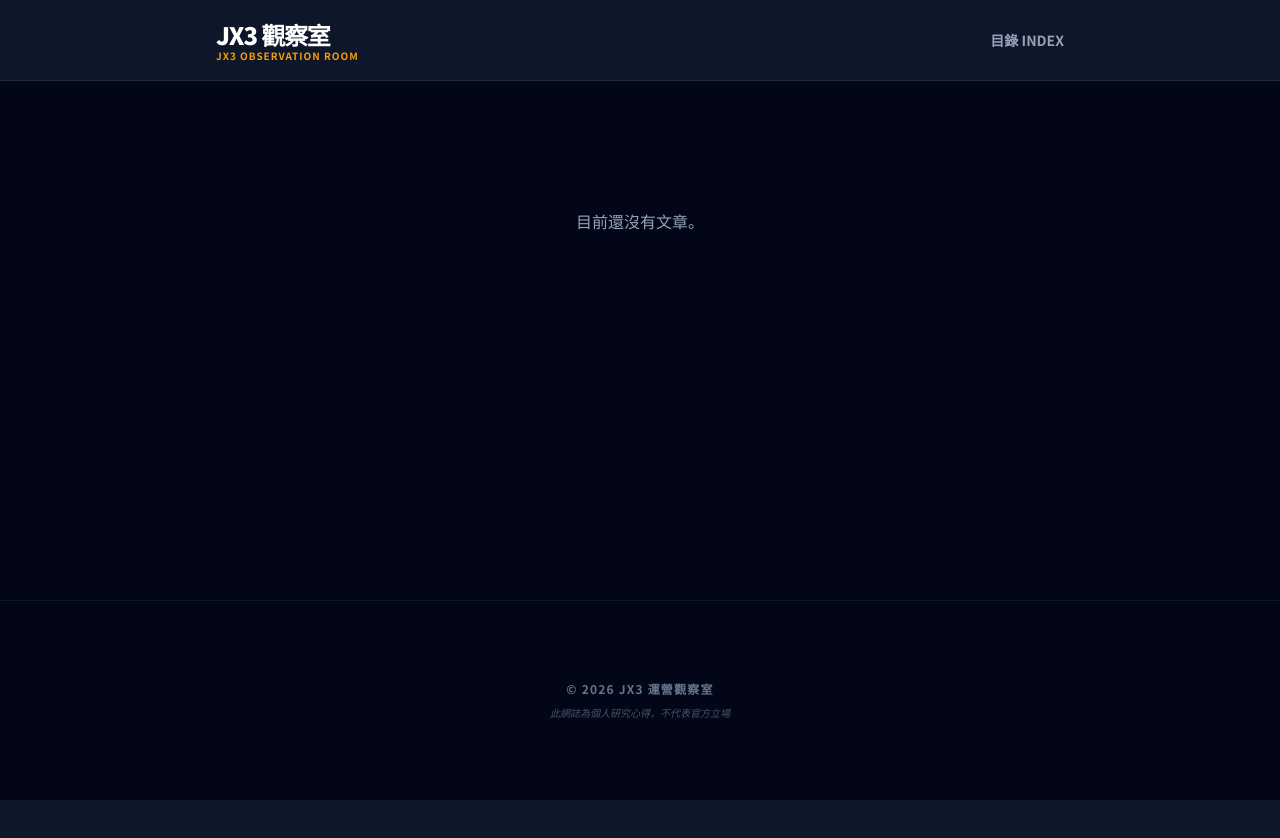
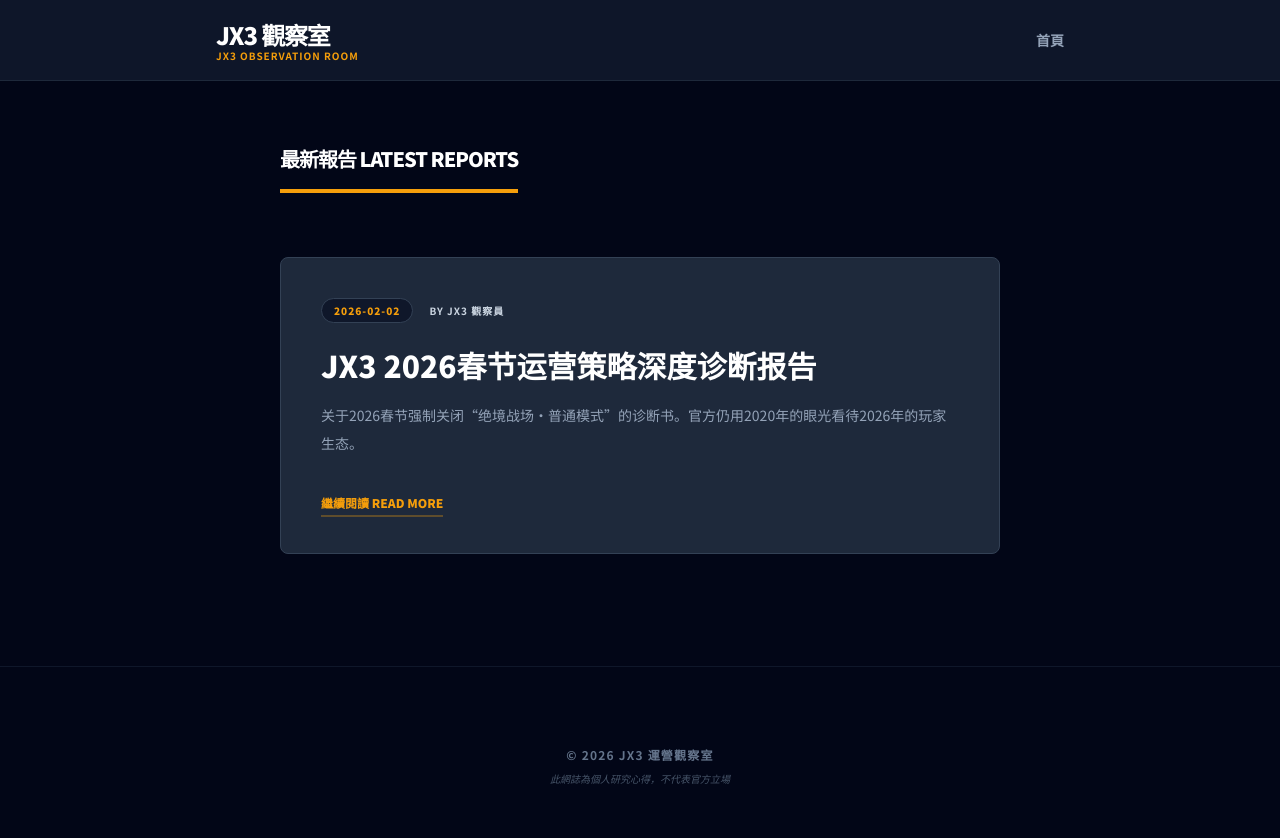
Before and after one commit to hub-google/JX3, a plain HTML site: page index.html in a window 1280 px wide. Before the commit the page ends 800 px from the top, so only its background shows below. Drawn offline with nearby package versions, Linux system fonts and the light colour scheme.

Commit message:
Fix homepage article visibility and rename navigation to 首頁

```diff
--- a/data.js
+++ b/data.js
@@ -9,6 +9,7 @@ const JX3_DATA = {
             summary: "关于2026春节强制关闭“绝境战场·普通模式”的诊断书。官方仍用2020年的眼光看待2026年的玩家生态。",
             author: "JX3 觀察員",
             created_at: "2026-02-02 12:00:00",
+            is_hidden: 0,
             content: `
     <!-- Hero Section -->
     <section class="max-w-6xl mx-auto px-4 py-12 text-center text-left">
--- a/index.html
+++ b/index.html
@@ -67,7 +67,7 @@
             </div>
 
             <nav class="flex items-center gap-6 text-sm font-bold text-slate-400">
-                <a href="https://hub-google.github.io/JX3/" class="hover:text-amber-500 transition">目錄 INDEX</a>
+                <a href="https://hub-google.github.io/JX3/" class="hover:text-amber-500 transition">首頁</a>
             </nav>
         </div>
     </header>
--- a/script.js
+++ b/script.js
@@ -35,7 +35,7 @@ const JX3Blog = {
         const root = document.getElementById('root');
         if (!root) return;
 
-        const articles = window.JX3_DATA.articles.filter(a => a.is_hidden === 0);
+        const articles = window.JX3_DATA.articles.filter(a => a.is_hidden !== 1);
 
         if (!articles || articles.length === 0) {
             root.innerHTML = '<p class="text-center text-slate-400 py-32">目前還沒有文章。</p>';
```
